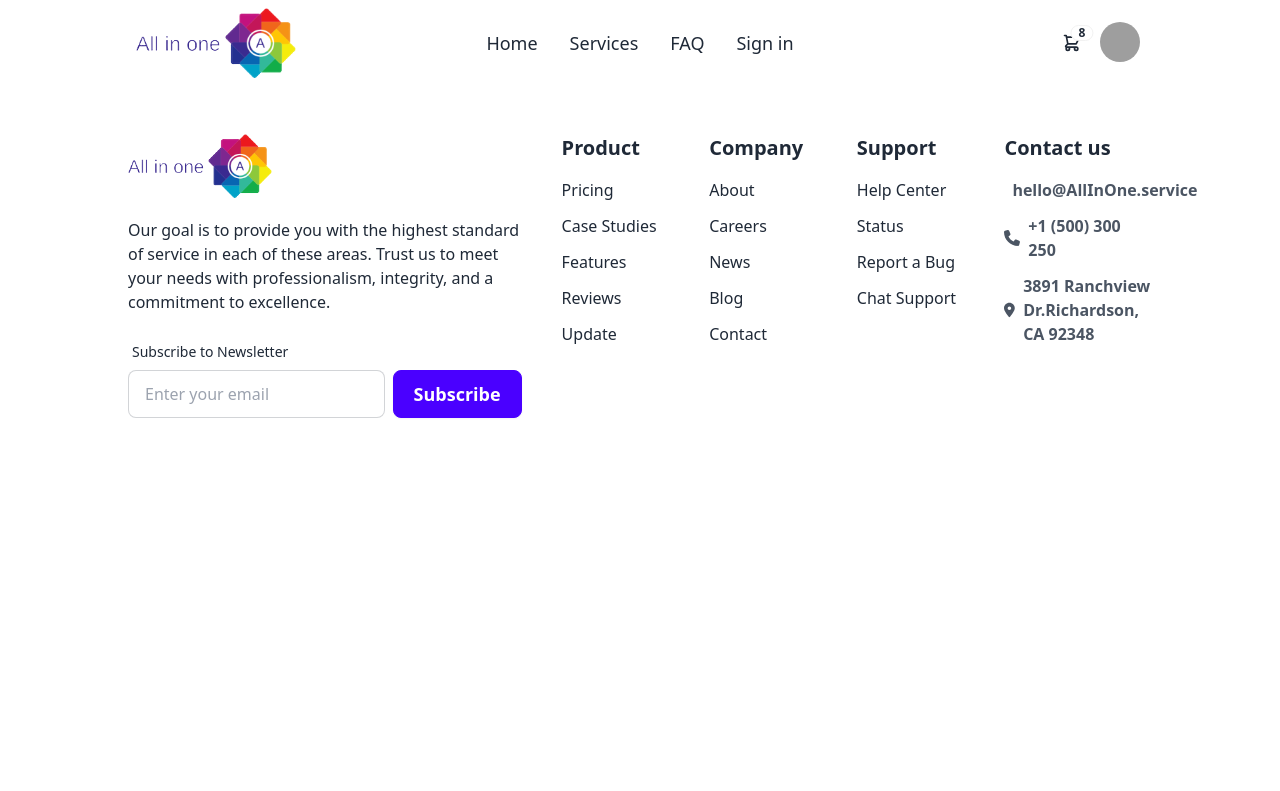
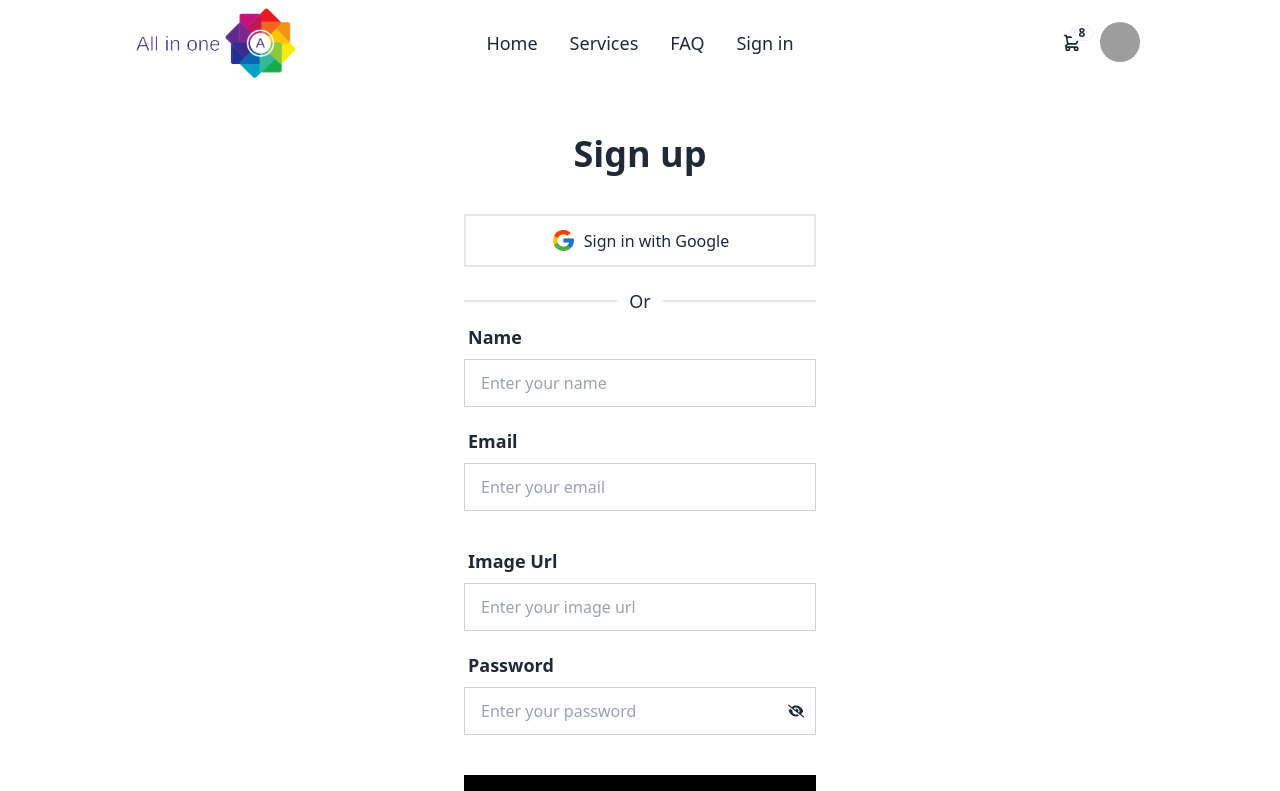
Before and after one commit to sazzad731/all-in-one-client, a React (Vite) app: page /signup in a window 1280 px wide. Shown: the top 791 px of the page. Built offline with nearby package versions, Linux system fonts and the light colour scheme; grey boxes are pictures that could not be loaded.

Commit message:
created sign up authentication and updated sign in error handling

```diff
--- a/src/Context/AuthProvider.jsx
+++ b/src/Context/AuthProvider.jsx
@@ -1,6 +1,12 @@
 import { createContext, useState } from "react";
 import app from "../firebase/firebase.config";
-import { getAuth, GoogleAuthProvider, signInWithEmailAndPassword, signInWithPopup } from "firebase/auth";
+import {
+  getAuth,
+  GoogleAuthProvider,
+  createUserWithEmailAndPassword,
+  signInWithEmailAndPassword,
+  signInWithPopup,
+} from "firebase/auth";
 
 const auth = getAuth(app)
 
@@ -11,6 +17,11 @@ const googleProvider = new GoogleAuthProvider();
 
 const AuthProvider = ({children}) => {
   const [ user, setUser ] = useState();
+
+  const createUserWithPassword = (email, password) => {
+    return createUserWithEmailAndPassword(auth, email, password);
+  };
+
 
   const googleSignIn = () =>{
     return signInWithPopup(auth, googleProvider);
@@ -25,6 +36,7 @@ const AuthProvider = ({children}) => {
     setUser,
     googleSignIn,
     emailPasswordSignIn,
+    createUserWithPassword,
   };
   return (
     <AuthContext.Provider value={authInfo}>{children}</AuthContext.Provider>
--- a/src/pages/SignIn/SignIn.jsx
+++ b/src/pages/SignIn/SignIn.jsx
@@ -1,13 +1,17 @@
 import { Link } from "react-router-dom";
 import GoogleSignin from "../../components/GoogleSignin";
-import { useContext } from "react";
+import { useContext, useState } from "react";
 import { AuthContext } from "../../Context/AuthProvider";
+import { FaEye, FaEyeSlash } from "react-icons/fa6";
 
 
 
 
 
 const SignIn = () =>{
+  const [ showPassword, setShowPassword ] = useState(false);
+  const [ emailErr, setEmailErr ] = useState();
+  const [ passErr, setPassErr ] = useState();
   const { emailPasswordSignIn } = useContext(AuthContext);
   const handleSignInEmailPassword = (event) =>{
     event.preventDefault();
@@ -16,14 +20,23 @@ const SignIn = () =>{
     const password = form.password.value;
 
     emailPasswordSignIn(email, password)
-      .then(result =>
-      {
+      .then(result =>{
         const user = result.user;
+        setEmailErr()
+        setPassErr()
+        form.reset();
         console.log(user)
       })
       .catch(err =>{
         const errCode = err.code;
         const errMessage = err.message;
+        if (errCode.includes("password")) {
+          setPassErr(errCode);
+          setEmailErr();
+          return;
+        }
+        setEmailErr(errCode)
+        setPassErr();
         console.log(errCode, errMessage)
       })
   }
@@ -31,7 +44,10 @@ const SignIn = () =>{
   return (
     <div className="h-screen">
       <h2 className="text-4xl font-semibold text-center mb-10">Sign in</h2>
-      <form onSubmit={handleSignInEmailPassword} className="md:w-3/4 xl:w-2/4 mx-auto px-3 md:px-9 lg:px-14 xl:px-20">
+      <form
+        onSubmit={handleSignInEmailPassword}
+        className="md:w-3/4 xl:w-2/4 mx-auto px-3 md:px-9 lg:px-14 xl:px-20"
+      >
         <GoogleSignin />
 
         <div className="flex items-center justify-between">
@@ -49,24 +65,29 @@ const SignIn = () =>{
             placeholder="Enter your email"
             className="input input-bordered rounded-none w-full"
           />
-          {/* <div className="label">
-            <span className="label-text-alt">Bottom Left label</span>
-          </div> */}
+          <div className="label">
+            <span className="label-text-alt text-lg text-red-500">{emailErr?.substr(5).split('-').join(" ")}</span>
+          </div>
         </label>
 
-        <label className="form-control w-full mb-10">
+        <label className="form-control w-full mb-10 relative">
           <div className="label">
             <span className="label-text text-lg font-semibold">Password</span>
           </div>
           <input
-            type="password"
+            type={showPassword ? "text": "password"}
             name="password"
             placeholder="Enter your password"
             className="input input-bordered rounded-none w-full"
           />
-          {/* <div className="label">
-            <span className="label-text-alt">Bottom Left label</span>
-          </div> */}
+          {showPassword ? (
+            <FaEye onClick={()=> setShowPassword(false)} className="absolute right-3 bottom-8 cursor-pointer" />
+          ) : (
+            <FaEyeSlash onClick={()=> setShowPassword(true)} className="absolute right-3 bottom-8 cursor-pointer" />
+          )}
+          <div className="label">
+            <span className="label-text-alt text-lg text-red-500">{passErr?.substr(5).split('-').join(" ")}</span>
+          </div>
         </label>
 
         <button className="w-full py-3 bg-black text-white font-medium mb-7">
@@ -74,7 +95,7 @@ const SignIn = () =>{
         </button>
 
         <p className="text-center text-gray-400">
-          Already have an account?{" "}
+          Dont have an account?{" "}
           <Link to="/signup" className="text-black font-medium">
             Sign up
           </Link>
--- a/src/pages/SignUp/SignUp.jsx
+++ b/src/pages/SignUp/SignUp.jsx
@@ -1,7 +1,128 @@
+import { Link } from "react-router-dom";
+import GoogleSignin from "../../components/GoogleSignin";
+import { useContext, useState } from "react";
+import { FaEye, FaEyeSlash } from "react-icons/fa6";
+import { AuthContext } from "../../Context/AuthProvider";
+
 const SignUp = () => {
+  const [showPassword, setShowPassword] = useState(false);
+  const [ err, setErr ] = useState();
+  const { createUserWithPassword } = useContext(AuthContext);
+  const handleCreateUserWithPass = (event) =>{
+    event.preventDefault();
+    const form = event.target;
+    const name = form.name.value;
+    const photoUrl = form.photoUrl.value;
+    const email = form.email.value;
+    const password = form.password.value;
+    createUserWithPassword(email, password)
+      .then(result =>{
+        const user = result.user;
+        setErr();
+        form.reset()
+        console.log(user);
+      })
+      .catch(err =>
+      {
+        const errCode = err.code;
+        const errMessage = err.message;
+        setErr(errCode);
+        console.log(errCode, errMessage)
+      })
+  }
+
   return (
-    <div>
+    <div className="h-screen">
+      <h2 className="text-4xl font-semibold text-center mb-10">Sign up</h2>
+      <form onSubmit={handleCreateUserWithPass} className="md:w-3/4 xl:w-2/4 mx-auto px-3 md:px-9 lg:px-14 xl:px-20">
+        <GoogleSignin />
 
+        <div className="flex items-center justify-between">
+          <span className="w-full h-[2px] bg-gray-200"></span>
+          <p className="text-center text-lg font-medium px-3">Or</p>
+          <span className="w-full h-[2px] bg-gray-200"></span>
+        </div>
+
+        <label className="form-control w-full mb-3">
+          <div className="label">
+            <span className="label-text text-lg font-semibold">Name</span>
+          </div>
+          <input
+            type="text"
+            name="name"
+            placeholder="Enter your name"
+            className="input input-bordered rounded-none w-full"
+            required
+          />
+        </label>
+
+        <label className="form-control w-full mb-3">
+          <div className="label">
+            <span className="label-text text-lg font-semibold">Email</span>
+          </div>
+          <input
+            type="email"
+            name="email"
+            placeholder="Enter your email"
+            className="input input-bordered rounded-none w-full"
+            required
+          />
+          <div className="label">
+            <span className="label-text-alt text-lg text-red-500">{err?.substr(5).split("-").join(" ")}</span>
+          </div>
+        </label>
+
+        <label className="form-control w-full mb-3">
+          <div className="label">
+            <span className="label-text text-lg font-semibold">Image Url</span>
+          </div>
+          <input
+            type="url"
+            name="photoUrl"
+            placeholder="Enter your image url"
+            className="input input-bordered rounded-none w-full"
+            required
+          />
+        </label>
+
+        <label className="form-control w-full mb-10 relative">
+          <div className="label">
+            <span className="label-text text-lg font-semibold">Password</span>
+          </div>
+          <input
+            type={showPassword ? "text" : "password"}
+            name="password"
+            placeholder="Enter your password"
+            className="input input-bordered rounded-none w-full"
+            required
+          />
+          {showPassword ? (
+            <FaEye
+              onClick={() => setShowPassword(false)}
+              className="absolute right-3 bottom-4 cursor-pointer"
+            />
+          ) : (
+            <FaEyeSlash
+              onClick={() => setShowPassword(true)}
+              className="absolute right-3 bottom-4 cursor-pointer"
+            />
+          )}
+          {/* <div className="label">
+            <span className="label-text-alt">Bottom Left label</span>
+          </div> */}
+        </label>
+
+        <button className="w-full py-3 bg-black text-white font-medium mb-7">
+          Sign up
+        </button>
+
+        <p className="text-center text-gray-400">
+          Already have an account?{" "}
+          <Link to="/signin" className="text-black font-medium">
+            Sign in
+          </Link>
+        </p>
+      </form>
     </div>
   );
 };
```
